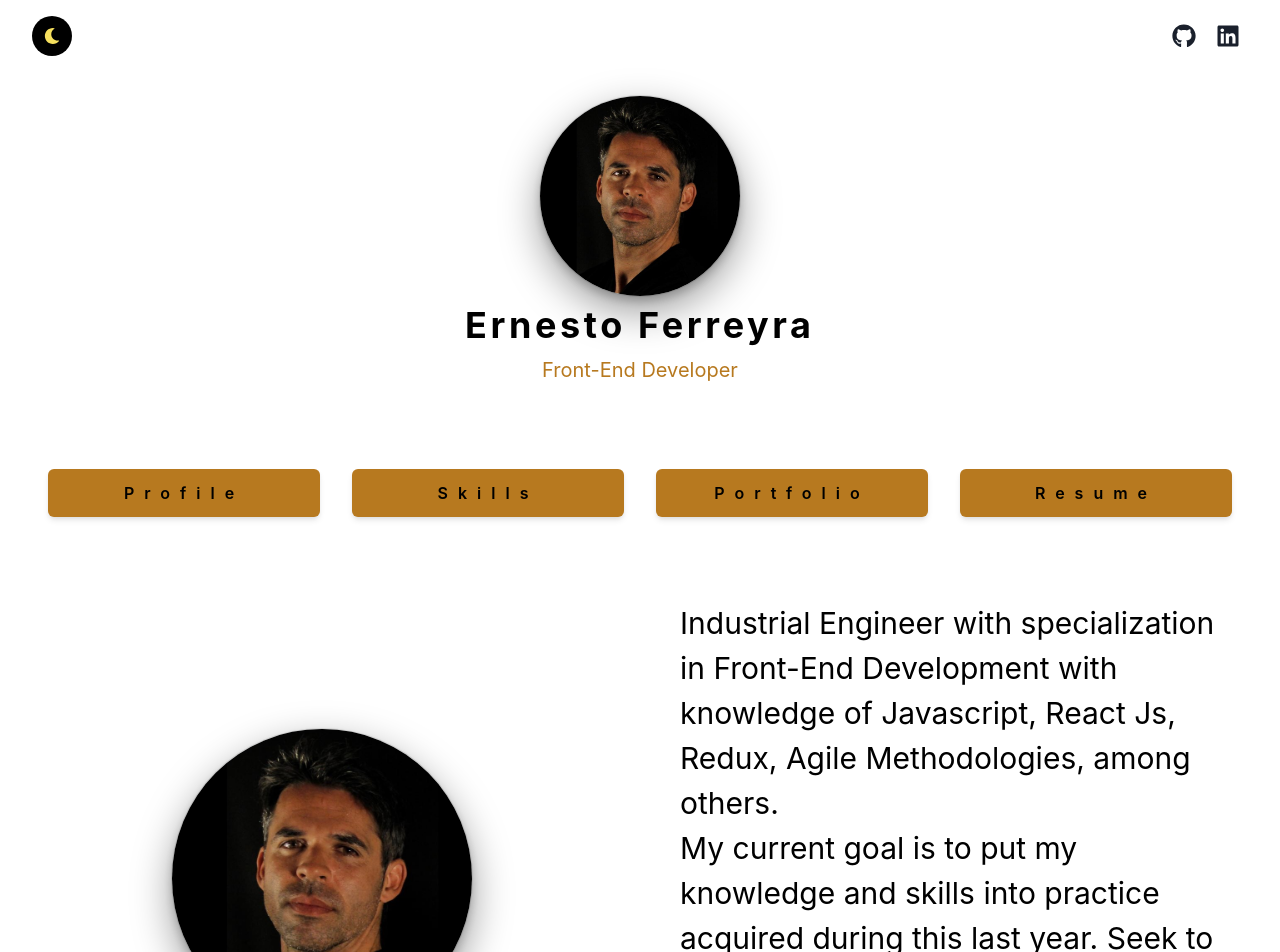
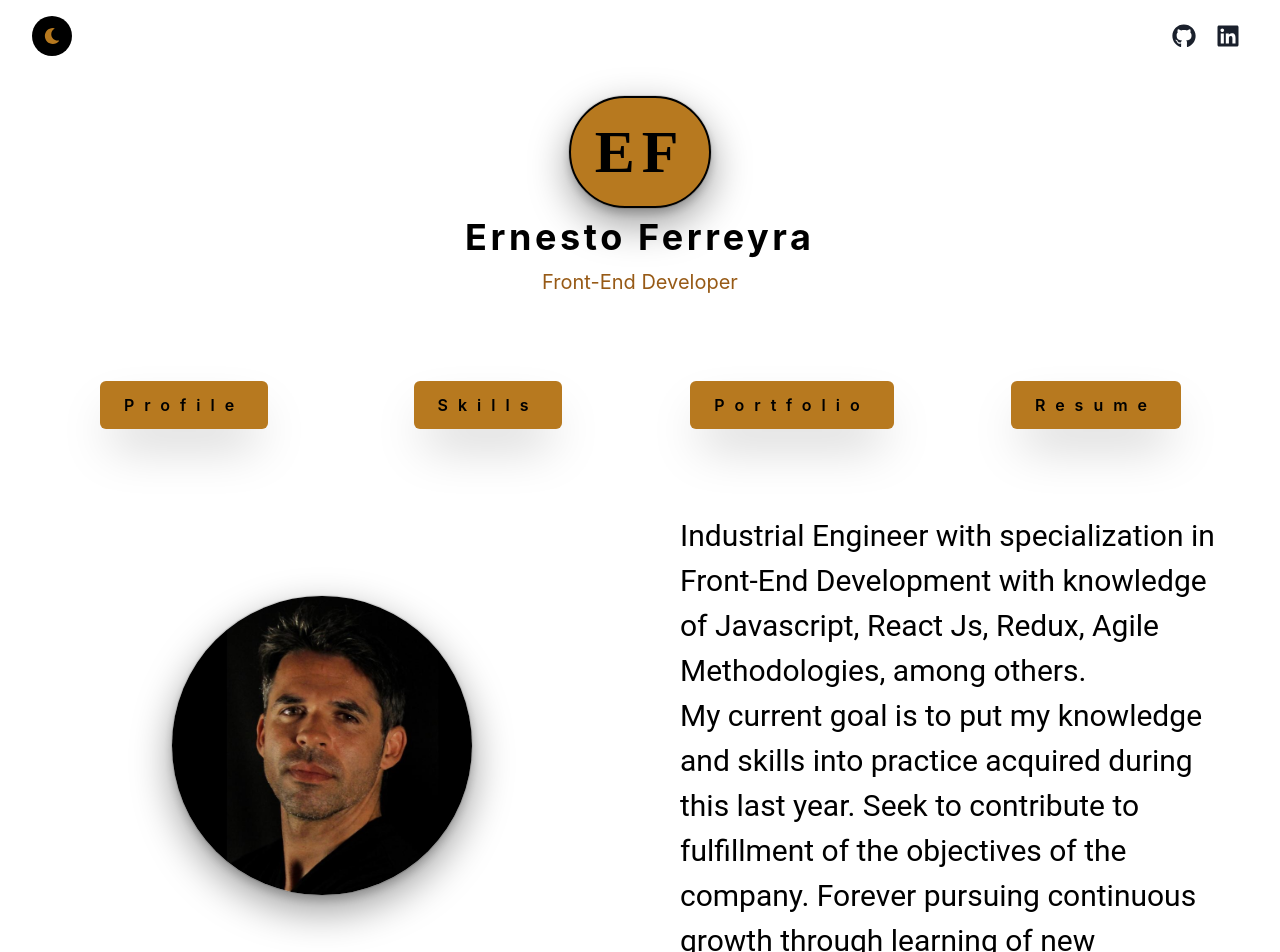
Before and after one commit to Ernesferre/Portfolio-1.0, a React (Create React App) app: page /profile in a window 1280 px wide. Shown: the top 952 px of the page. Built offline with nearby package versions, Linux system fonts and the light colour scheme.

Commit message:
incorporando nuevos estilos

```diff
--- a/src/App.css
+++ b/src/App.css
@@ -1,5 +1,6 @@
 .App {
   text-align: center;
+  background-color: black;
 }
 
 .App-logo {
--- a/src/App.js
+++ b/src/App.js
@@ -21,21 +21,21 @@ function App() {
 
   return (
     <Box
-      bg="white"
+      bg={isDark ? "black" : "white"}
     >
 
 
 
         <BrowserRouter>
 
-        <Presentation />
+        <Presentation isDark={isDark}  />
 
           <Switch>
 
 
 
             <Route exact path="/profile">
-              <Profile />
+              <Profile isDark={isDark} />
             </Route>
 
             <Route path="/portfolio">
@@ -43,7 +43,7 @@ function App() {
             </Route>
 
             <Route path="/skills">
-              <Skills />
+              <Skills isDark={isDark} />
             </Route>
 
             <Route path="/resume">
--- a/src/components/Header.js
+++ b/src/components/Header.js
@@ -19,9 +19,12 @@ const Header = ({toggleColorMode, isDark}) => {
                 icon={isDark ? <FaSun /> : <FaMoon /> }
                 isRound="true"
                 onClick={ toggleColorMode }
-                color={isDark ? 'black' : "yellow.300"}
+                color={isDark ? 'black' : "yellow.600"}
                 alignSelf="flex-start"
-                bg={isDark ? "yellow.300" : "black"}
+                bg={isDark ? "yellow.600" : "black"}
+                // _hover={{
+                //     size: "10px"
+                // }}
 
                 >
             </IconButton>
@@ -36,7 +39,9 @@ const Header = ({toggleColorMode, isDark}) => {
                 href="https://github.com/Ernesferre"
                 isExternal
             >
-                <FaGithub />
+                <FaGithub
+                    color="yellow.600"
+                />
             </Link>
 
             <Link
--- a/src/components/Portfolio.js
+++ b/src/components/Portfolio.js
@@ -1,6 +1,6 @@
 import { Box, Heading, HStack, Flex } from '@chakra-ui/react'
 import React from 'react'
-import Card2 from '../components/Card2'
+import Card from '../components/Card'
 import { Proyectos } from './Proyectos'
 import Zoom from 'react-reveal/Zoom';
 
@@ -20,8 +20,9 @@ const Portfolio = (props) => {
             textAlign="center"
             mt={8}
             mb={8}
-            bg="white"
+            // bg="white"
             m={2}
+            bg={props.isDark ? "black" : "white"}
 
         >
             {/* <Heading
@@ -34,11 +35,14 @@ const Portfolio = (props) => {
 
                 <Flex
                     flexWrap="wrap"
+
                     justifyContent="center"
                 >
                         {Proyectos.map((item) =>
-                        <Flex>
-                            <Card2
+                        <Flex
+
+                        >
+                            <Card
                                 isDark={isDark}
                                 key={item.id} {...item}
                         />
--- a/src/components/Presentation.js
+++ b/src/components/Presentation.js
@@ -10,10 +10,17 @@ import Swing from 'react-reveal/Swing'
 
 const Presentation = () => {
 
+    const handleStart = () => {
+            console.log("hola")
+    }
+
     const {colorMode, toggleColorMode} = useColorMode();
     const isDark = colorMode === "dark";
 
     return (
+
+
+
         <>
 
         <Box
@@ -28,28 +35,36 @@ const Presentation = () => {
                 p={3}
             >
             <Jump>
-                <Image
+                <Heading
+                    border="2px"
+                    borderRadius="full"
+                    borderColor={isDark ? "black" : 'black'}
+                    bg="yellow.600"
+                    color='black'
+                    p={6}
+                    mb={2}
+                    letterSpacing={7}
+                    shadow="dark-lg"
+                    fontFamily="cursive"
+                    size="3xl"
+                    onClick={handleStart}
+
+                >
+                    EF
+                </Heading>
+
+                {/* <Image
 
                     borderRadius="full"
                     width="200px"
                     border="10px"
-
-                    // animation-name= "react-reveal-192063184920716-1"
-                    // animation-fill-mode= "both"
-                    // animation-duration= '1000ms'
-                    // animation-delay= '0ms'
-                    // animation-iteration-count= "1"
-                    // box-shadow="0 0 11px 1px hsla(0,5.1%,69%,.75)"
-                    // transition="ease-in-out"
-                    // transitionDuration="9000"
-                    // animation="ease-out"
                     bordercolor="brown"
                     isRound="true"
                     src={Ernesto}
                     alt="Ernesto"
                     boxShadow="dark-lg"
                     mb={2}
-                />
+                /> */}
             </Jump>
 
 
@@ -67,7 +82,7 @@ const Presentation = () => {
                 </Swing>
 
                 <Text
-                    color="yellow.600"
+                    color={isDark ? "gray.400" : 'yellow.700'}
                     fontSize="xl"
                 >
                     Front-End Developer </Text>
@@ -81,7 +96,7 @@ const Presentation = () => {
         </Box>
 
 
-        <Sections />
+        <Sections isDark={isDark} />
 
         </>
     )
--- a/src/components/Profile.js
+++ b/src/components/Profile.js
@@ -3,13 +3,13 @@ import React from 'react'
 import Ernesto from '../assets/Ernesto.jpg'
 import Fade from 'react-reveal/Fade';
 
-const Profile = () => {
+const Profile = (props) => {
     return (
         <Box
             textAlign="center"
             mt={10}
-            mb={8}
-            // bg="green"
+            mb={30}
+            bg={props.isDark ? "black" : "white"}
             m={6}
 
         >
@@ -61,12 +61,17 @@ const Profile = () => {
                 {/* <Spacer />  */}
 
                 <Fade right>
-                <Box>
+                <Box
+                    // border="2px"
+                    // borderRadius={8}
+                >
                     <Text
                         textAlign="left"
                         fontSize={30}
+                        fontFamily="Roboto"
                         p={5}
-                        color="black"
+                        color={props.isDark ? "white" : "black"}
+
                         // mr={4}
                     >
                         Industrial Engineer with specialization in Front-End Development with
--- a/src/components/Proyectos.js
+++ b/src/components/Proyectos.js
@@ -26,8 +26,8 @@ export const Proyectos = [
 
       {
             id: 2,
-            titulo: "Gestion de Proyectos -  CRUD APP",
-            descripcion: "Lorem ipsum dolor sit, amet consectetur adipisicing elit. Aperiam, tempora",
+            titulo: "Gestion de Proyectos",
+            descripcion: "CRUD APP",
             used_Tecs:" React - Firebase",
             picture: crudApp,
             url:`https://challenge-esto-es.netlify.app/`
--- a/src/components/Sections.js
+++ b/src/components/Sections.js
@@ -5,19 +5,22 @@ import { Link } from "react-router-dom"
 import Fade from 'react-reveal/Fade';
 
 
-const Sections = () => {
+const Sections = (props) => {
+
+    console.log(props.isDark)
+
     return (
         <Fade>
         <Box
             alignSelf="center"
-            bg="white"
+            bg={props.isDark ? "black" : "white"}
             textAlign="center"
 
             m={2}
         >
             <SimpleGrid
-                bg="white"
-                columns={{ sm: 2, md: 4 }}
+                bg={props.isDark ? "black" : "white"}
+                columns={{ sm: 2, md: 4, lg: 4 }}
                 spacing="8"
                 p="10"
                 textAlign="center"
@@ -25,78 +28,83 @@ const Sections = () => {
                 color="gray.400"
                 mt={8}
                 >
+
+                <Link
+                    to="/profile"
+                >
                     <Button
                         boxShadow="md"
                         p="6"
                         rounded="md"
-                    bg="yellow.600" color="black"
+                        bg="yellow.600"
+                        color="black"
                         letterSpacing="10px"
-
-
                         textDecorationLine="none"
                         _hover={{textDecoration: "none"}}
-
-                >
-                    <Link
-                        to="/profile"
+                        boxShadow="2xl"
                     >
                     Profile
+                    </Button>
                 </Link>
-                </Button>
 
-                <Button
-                    boxShadow="md"
-                    p="6" rounded="md"
-                    bg="yellow.600" color="black"
-                    letterSpacing="10px"
-
-
-                    textDecorationLine="none"
-                    _hover={{textDecoration: "none"}}
-
-                >
                 <Link
                     to="/skills"
                 >
-                    Skills
-                    </Link>
-                </Button>
-
                     <Button
                         boxShadow="md"
-                    p="6" rounded="md"
-                    bg="yellow.600" color="black"
+                        p="6"
+                        rounded="md"
+                        bg="yellow.600"
+                        color="black"
                         letterSpacing="10px"
-
-
                         textDecorationLine="none"
                         _hover={{textDecoration: "none"}}
+                        boxShadow="2xl"
+                    >
+                    Skills
+                    </Button>
+                </Link>
 
-                >
                 <Link
                     to="/portfolio"
                 >
-                    Portfolio
-                    </Link>
-                </Button>
-
                     <Button
                         boxShadow="md"
-                    p="6" rounded="md"
-                    bg="yellow.600" color="black"
+                        p="6"
+                        rounded="md"
+                        bg="yellow.600"
+                        color="black"
                         letterSpacing="10px"
-
-
                         textDecorationLine="none"
                         _hover={{textDecoration: "none"}}
+                        boxShadow="2xl"
+                    >
+                    Portfolio
+                    </Button>
+                </Link>
 
-                >
                 <Link
                     to="/resume"
                 >
+                    <Button
+                        boxShadow="md"
+                        p="6"
+                        rounded="md"
+                        bg="yellow.600"
+                        color="black"
+                        letterSpacing="10px"
+                        textDecorationLine="none"
+                        _hover={{textDecoration: "none"}}
+                        boxShadow="2xl"
+                    >
                     Resume
+                    </Button>
                 </Link>
-                </Button>
+
+
+
+
+
 
 
 
--- a/src/components/index.css
+++ b/src/components/index.css
@@ -1,6 +1,6 @@
 body {
     margin: 0;
-    font-family: -apple-system, BlinkMacSystemFont, 'Segoe UI', 'Roboto', 'Oxygen', 'Ubuntu', 'Cantarell', 'Fira Sans', 'Droid Sans', 'Helvetica Neue', sans-serif;
+    font-family: -apple-system, BlinkMacSystemFont, 'Roboto', 'Oxygen', 'Ubuntu', 'Cantarell', 'Fira Sans', 'Droid Sans', 'Helvetica Neue', sans-serif;
     -webkit-font-smoothing: antialiased;
     -moz-osx-font-smoothing: grayscale;
     background-color: black;
--- a/src/index.js
+++ b/src/index.js
@@ -12,7 +12,9 @@ ReactDOM.render(
     <ChakraProvider>
       <ColorModeScript initialColorMode="light"></ColorModeScript>
 
-      <App />
+      <App
+
+      />
     </ChakraProvider>
 
   </React.StrictMode>,
```
Also changed, not shown: src/components/Card.js (+18 -11 lines), src/components/Skills.js (+8 -7 lines). Lines whose indentation alone changed are shown as unchanged.
